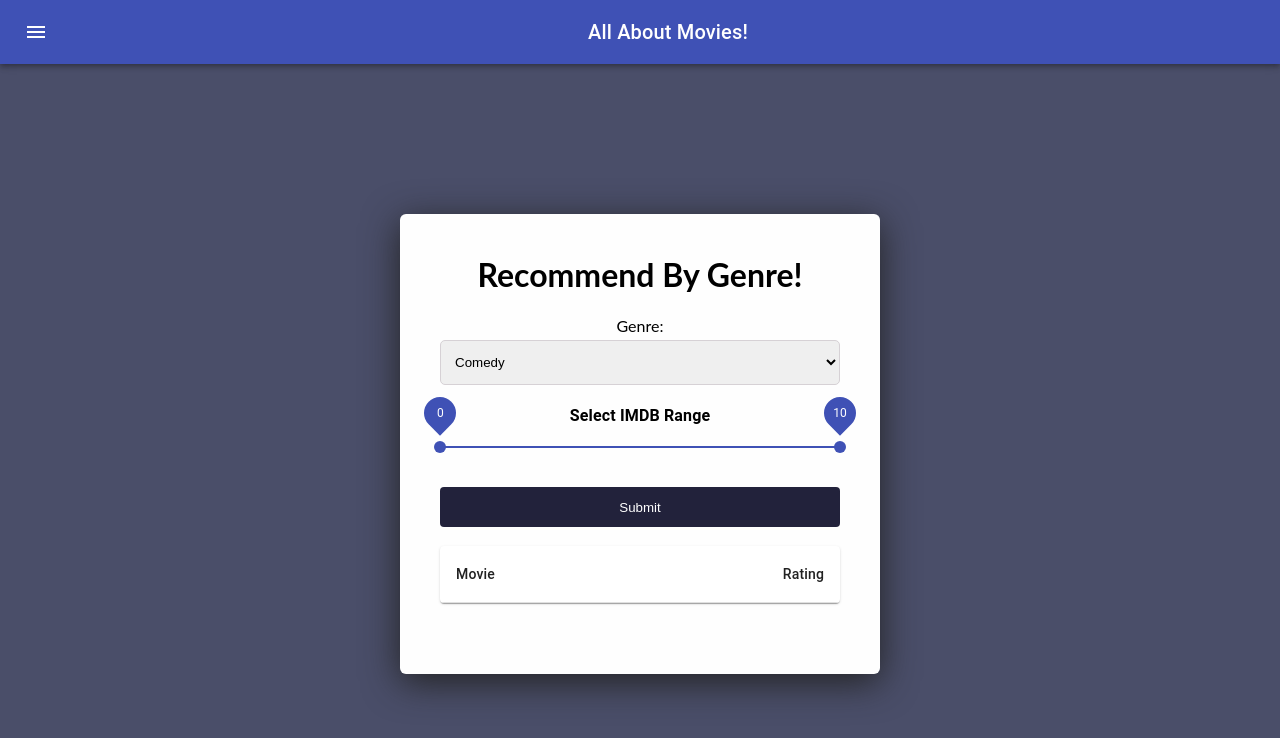
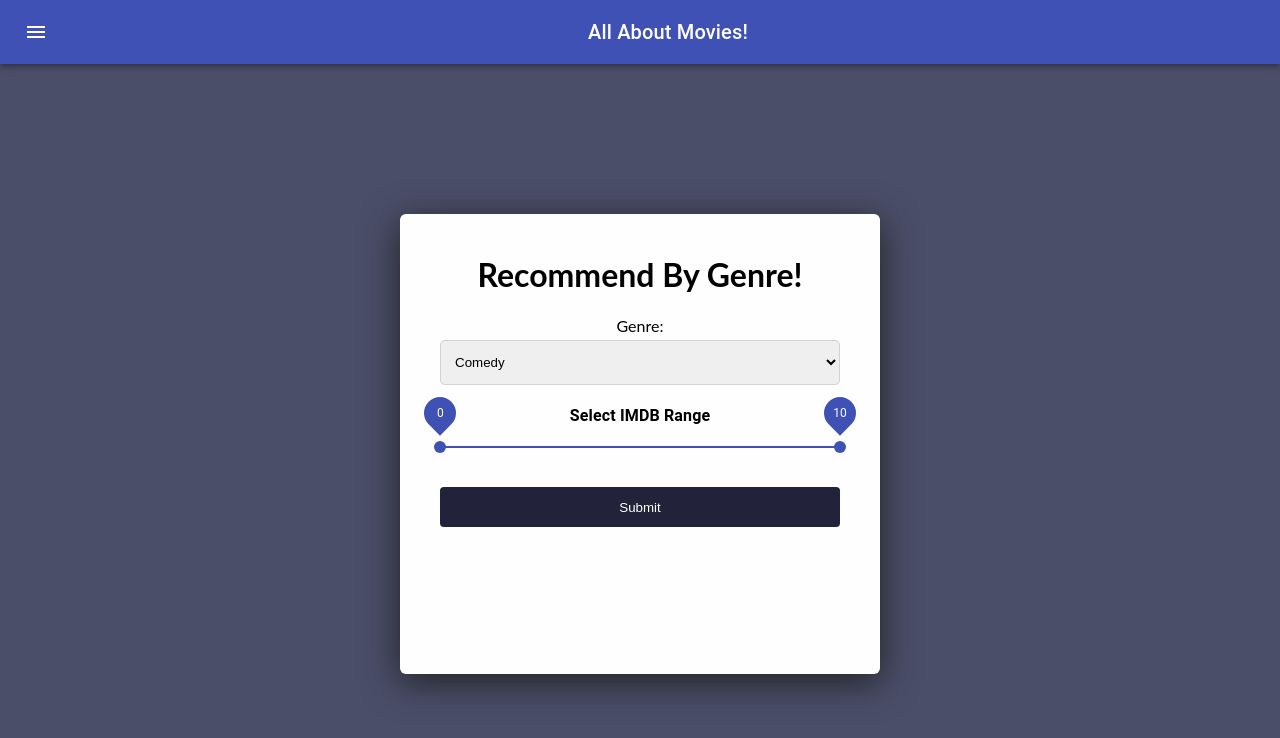
Before and after one commit to SJSUSpring21/Team26, a React (Create React App) app in the folder movie-prediction/frontend/: page /filter in a window 1280 px wide. Shown: the top 738 px of the page. Built offline with nearby package versions, Linux system fonts and the light colour scheme.

Commit message:
Pushing table changes2

```diff
--- a/movie-prediction/frontend/src/components/Filter/Filter.js
+++ b/movie-prediction/frontend/src/components/Filter/Filter.js
@@ -149,13 +149,13 @@ export default function RangeSlider() {
       <br></br>
       <TableContainer component={Paper}>
       <Table aria-label="simple table">
-      <TableHead>
+      {/* <TableHead>
       <TableRow>
       <TableCell>Movie</TableCell>
       <TableCell align="right">Rating</TableCell>
 
       </TableRow>
-      </TableHead>
+      </TableHead> */}
       <TableBody>
       {data_to_display.map((row) => (
       <TableRow key={row}>
```
